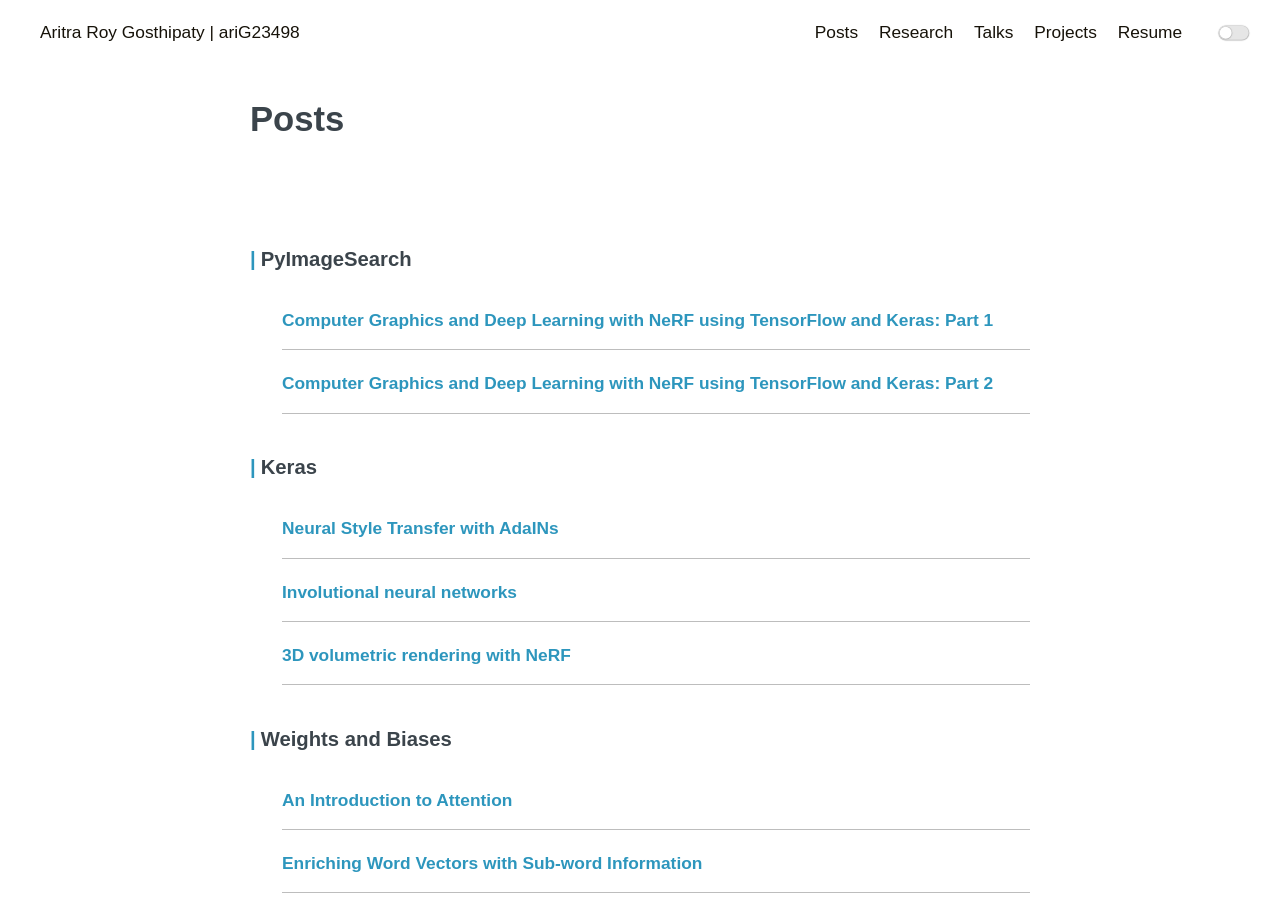
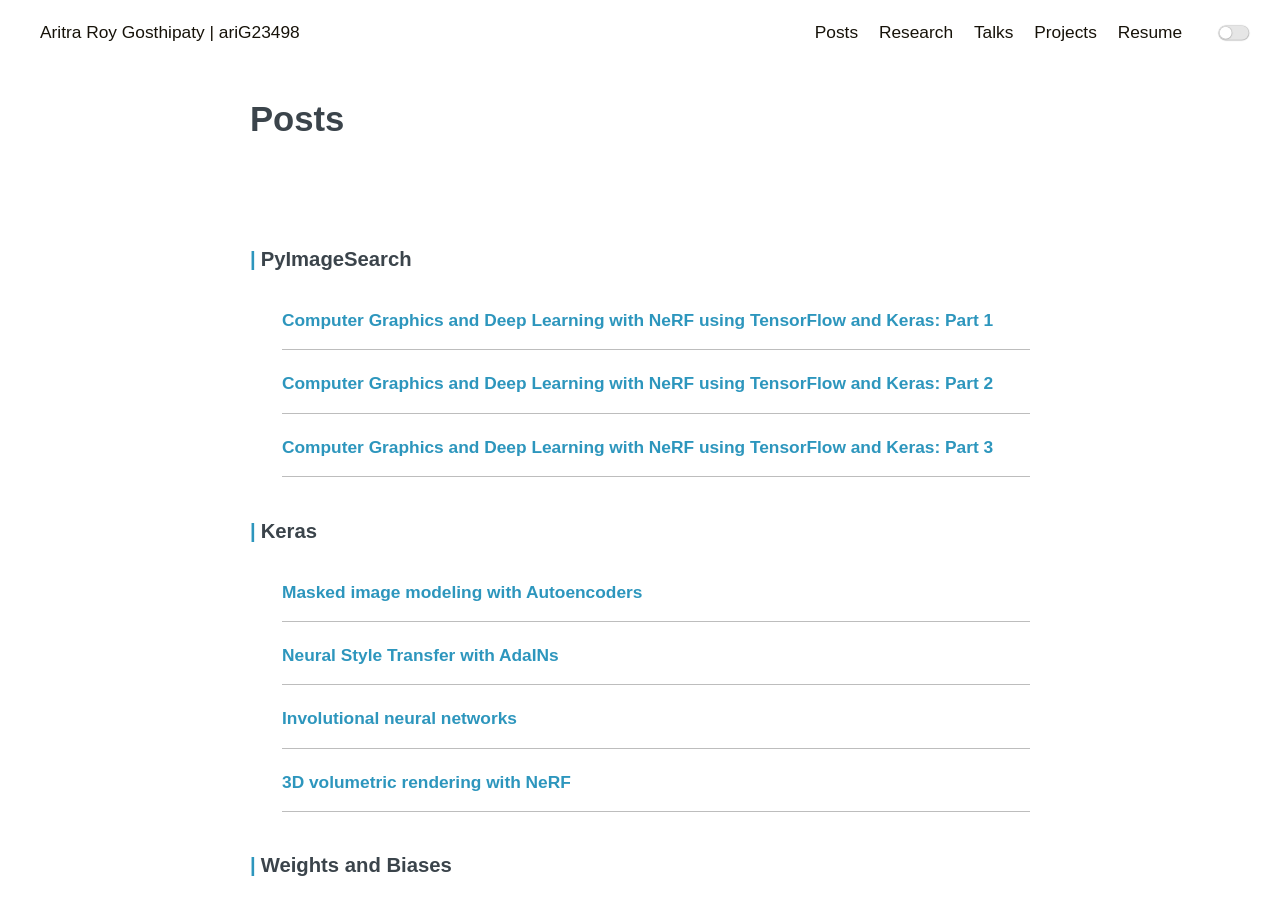
Before and after one commit to ariG23498/ariG23498.github.io, a Jekyll site: the page built from blogs.md, in a window 1280 px wide and 900 px high. Built offline with Jekyll 4.4.1, drawn with Linux system fonts in a browser that asks for light colours.

Commit message:
Update blogs.md

```diff
--- a/blogs.md
+++ b/blogs.md
@@ -14,8 +14,14 @@ permalink: /posts
         <article class="archive-item">
                 <a class="archive-item-link" href="https://www.pyimagesearch.com/2021/11/17/computer-graphics-and-deep-learning-with-nerf-using-tensorflow-and-keras-part-2/" target="_blank" rel="noopener noreferrer">Computer Graphics and Deep Learning with NeRF using TensorFlow and Keras: Part 2</a>
         </article>
+         <article class="archive-item">
+                <a class="archive-item-link" href="https://www.pyimagesearch.com/2021/11/24/computer-graphics-and-deep-learning-with-nerf-using-tensorflow-and-keras-part-3/" target="_blank" rel="noopener noreferrer">Computer Graphics and Deep Learning with NeRF using TensorFlow and Keras: Part 3</a>
+        </article>
         <h3>Keras</h3>
-                <article class="archive-item">
+        <article class="archive-item">
+                <a class="archive-item-link" href="https://keras.io/examples/vision/masked_image_modeling/" target="_blank" rel="noopener noreferrer">Masked image modeling with Autoencoders</a>
+        </article>
+        <article class="archive-item">
                 <a class="archive-item-link" href="https://keras.io/examples/generative/adain/" target="_blank" rel="noopener noreferrer">Neural Style Transfer with AdaINs</a>
         </article>
         <article class="archive-item">
```
